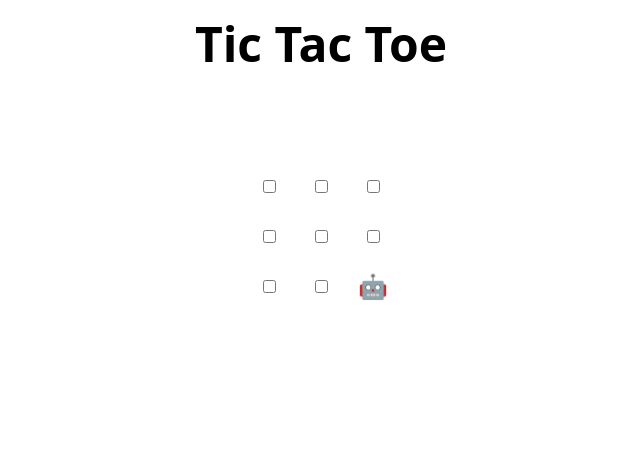
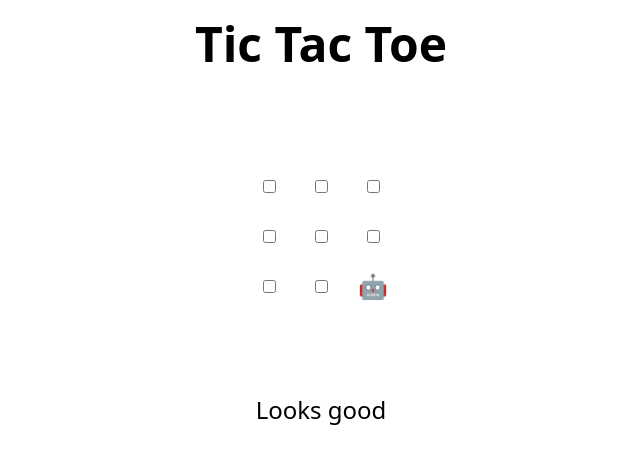
Before and after one commit to TZW56203/skills-review-pull-requests, a plain HTML site: page index.html in a window 1280 px wide. Shown: the whole page, without its empty margins (319-959 px from the left). Drawn offline with Linux system fonts and the light colour scheme.

Commit message:
Update index.html

```diff
--- a/index.html
+++ b/index.html
@@ -48,7 +48,7 @@
 </table>
 
 <h2 hidden>Game over, refresh to play again 🧑‍💻 🤖!</h2>
-
+Looks good
 <script>
   // Initialization
   const boxes = Array.from(document.querySelectorAll("td"));
```
